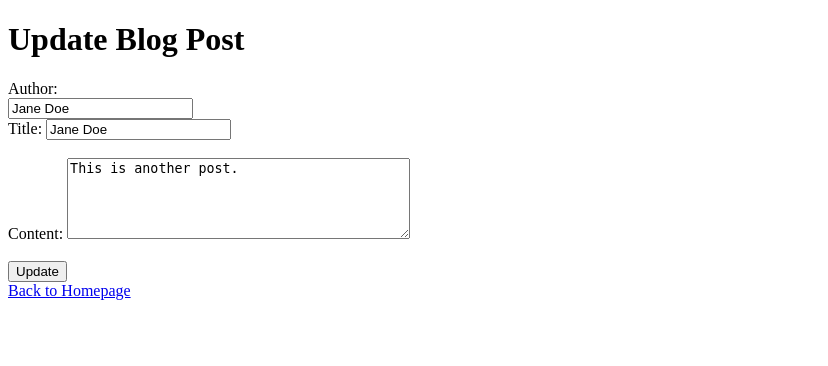
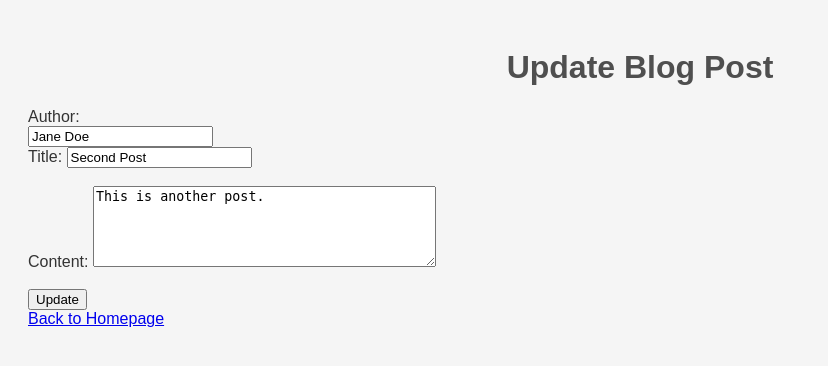
Before and after one commit to kehalit/MasterBlog, a Flask app: page /update/2 in a window 1280 px wide. Shown: the top 366 px of the page, without its empty margins (0-828 px from the left). Run offline with Flask 3, Linux system fonts and the light colour scheme.

Commit message:
new template to display the update form

```diff
--- a/templates/update.html
+++ b/templates/update.html
@@ -4,19 +4,20 @@
     <meta charset="UTF-8">
     <meta name="viewport" content="width=device-width, initial-scale=1.0">
     <title>Update Blog Post</title>
+    <link rel="stylesheet" href="{{ url_for('static', filename='style.css') }}">
 </head>
 <body>
     <h1>Update Blog Post</h1>
 
-    <form action="{{ url_for('update', id=post['id']) }}" method="POST">
+    <form action="{{ url_for('update', post_id=post['id']) }}" method="POST">
         <label for="author">Author:</label><br>
         <input type="text" id="author" name="author" value="{{ post['author'] }}"><br>
 
         <label for="title" >Title:</label>
-        <input type="text" id="title"  name ="title" value="{{ post['author'] }}"> <br><br>
+        <input type="text" id="title"  name ="title" value="{{ post['title'] }}"> <br><br>
 
         <label for="content" >Content:</label>
-        <textarea id="content" name="content" rows="5" cols="40" >{{ post.content}}</textarea><br><br>
+        <textarea id="content" name="content" rows="5" cols="40" >{{ post['content'] }}</textarea><br><br>
 
         <input type="submit" value="Update">
     </form>
```
